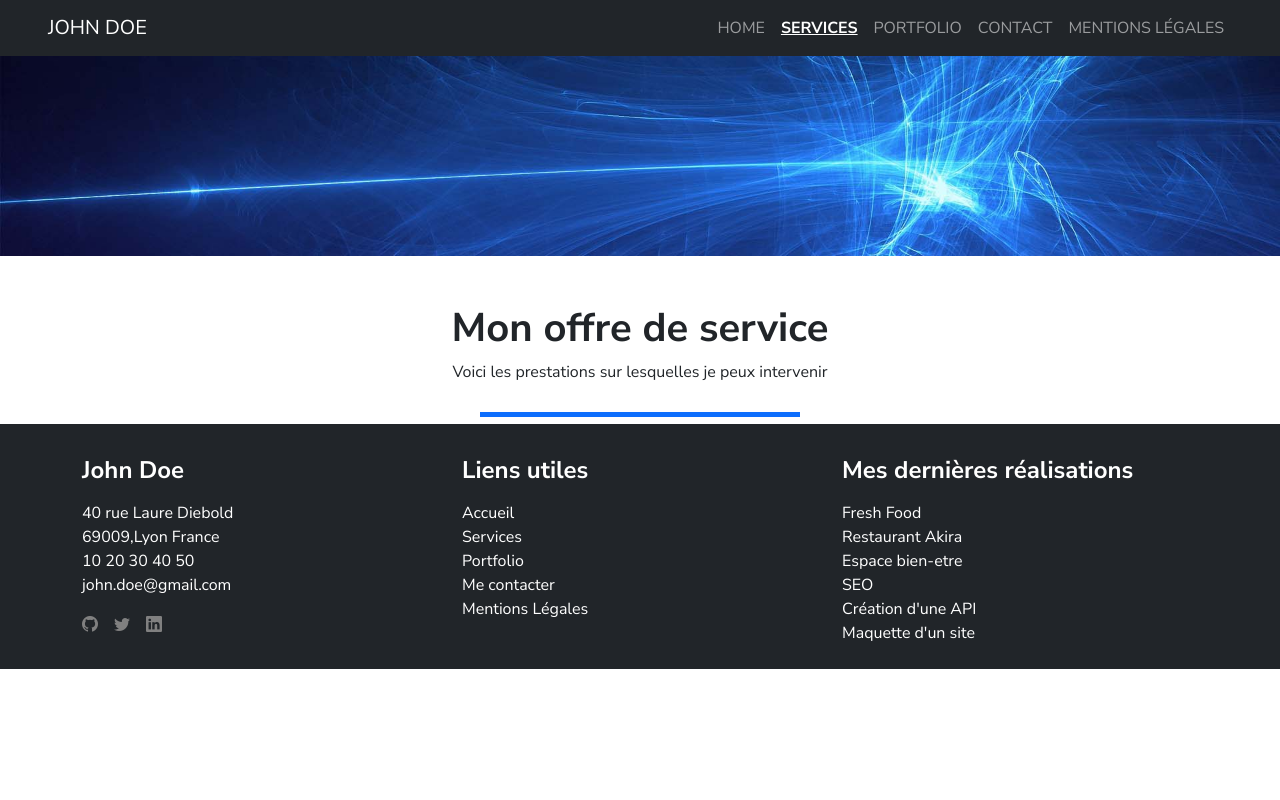
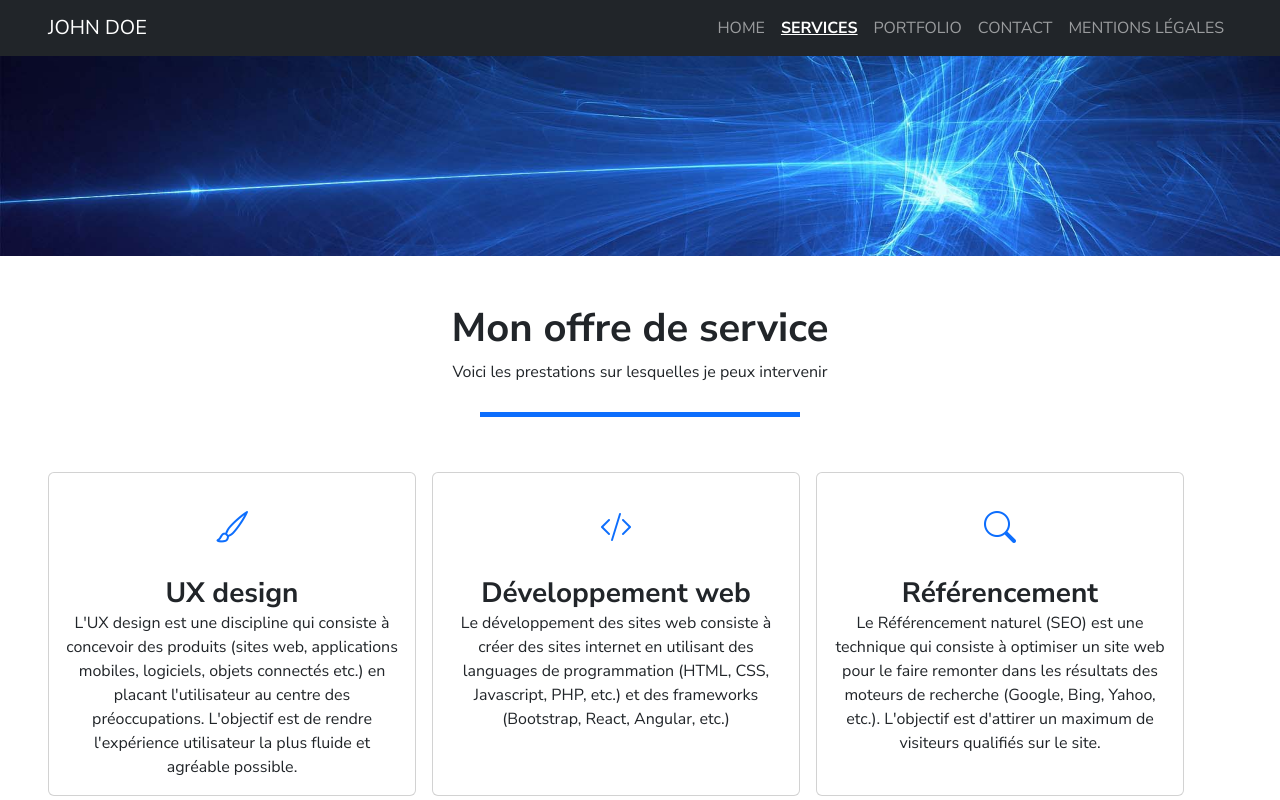
Before and after one commit to CamRossIL/CamRoss-Portfolio-React, a React (Vite) app: page /services in a window 1280 px wide. Shown: the top 800 px of the page. Built offline with nearby package versions, Linux system fonts and the light colour scheme.

Commit message:
add CardService to Services page

```diff
--- a/src/pages/Services.jsx
+++ b/src/pages/Services.jsx
@@ -1,5 +1,6 @@
 import Banniere from "../components/Banniere";
 import Title from "../components/Title";
+import CardService from "../components/CardService";
 
 function Services() {
   return (
@@ -9,6 +10,39 @@ function Services() {
         title="Mon offre de service"
         text="Voici les prestations sur lesquelles je peux intervenir"
       />
+      <div className="p-5 me-5">
+        <div className="row g-3">
+          <div className="col-12 col-md-4">
+            <CardService
+              icon="brush"
+              title="UX design"
+              text="L'UX design est une discipline qui consiste à
+              concevoir des produits (sites web, applications mobiles, logiciels, objets connectés etc.)
+               en placant l'utilisateur au centre des préoccupations.
+               L'objectif est de rendre l'expérience utilisateur la plus fluide et agréable possible. "
+            />
+          </div>
+          <div className="col-12 col-md-4">
+            <CardService
+              icon="code-slash"
+              title="Développement web"
+              text="Le développement des sites web consiste à créer des sites internet
+              en utilisant des languages de programmation (HTML, CSS, Javascript, PHP, etc.)
+              et des frameworks (Bootstrap, React, Angular, etc.)"
+            />
+          </div>
+          <div className="col-12 col-md-4">
+            <CardService
+              icon="search"
+              title="Référencement"
+              text="Le Référencement naturel (SEO) est une technique qui consiste à optimiser
+              un site web pour le faire remonter dans les résultats des moteurs de recherche
+              (Google, Bing, Yahoo, etc.). L'objectif est d'attirer un maximum de visiteurs
+              qualifiés sur le site."
+            />
+          </div>
+        </div>
+      </div>
     </div>
   );
 }
```
